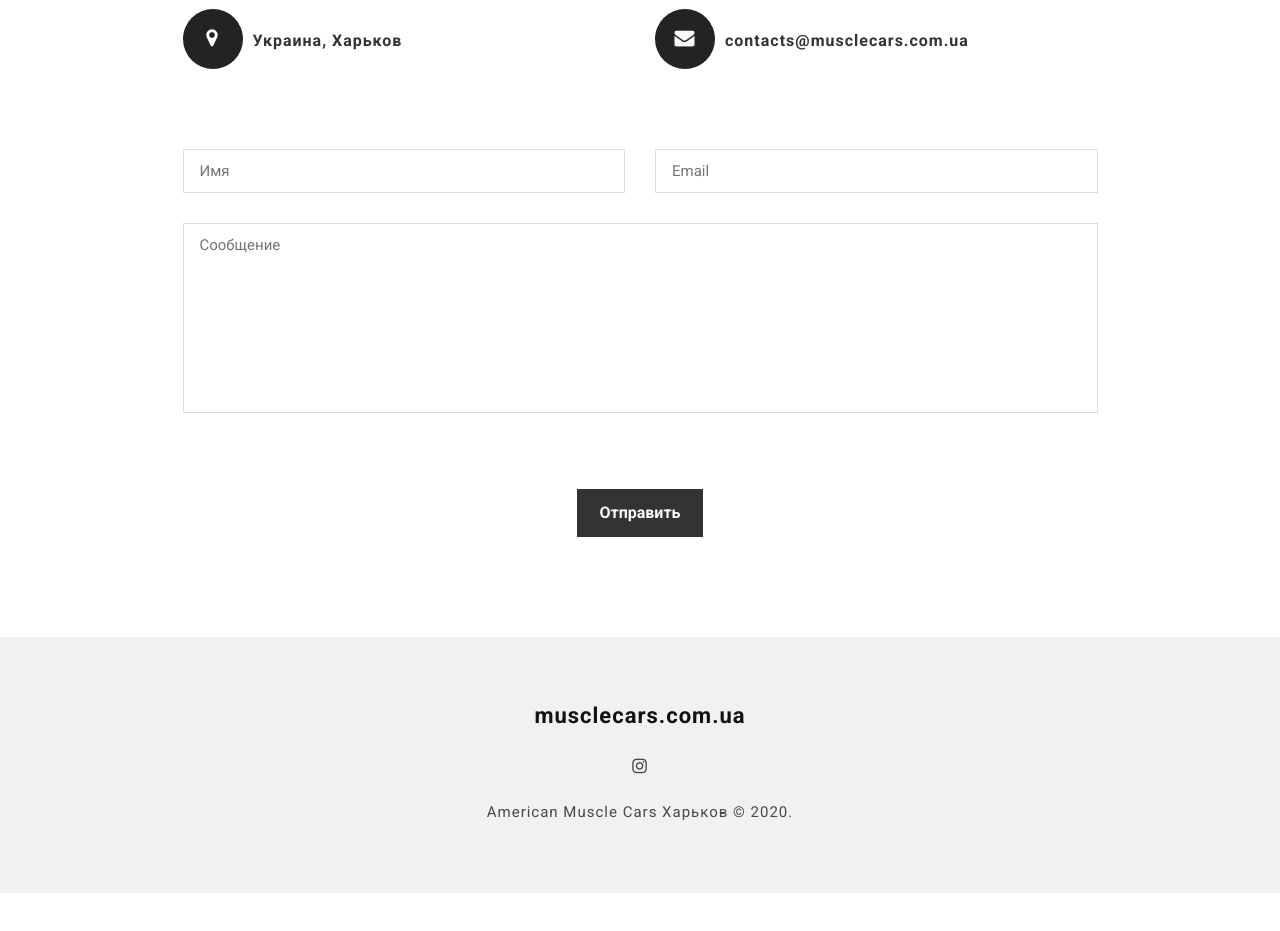
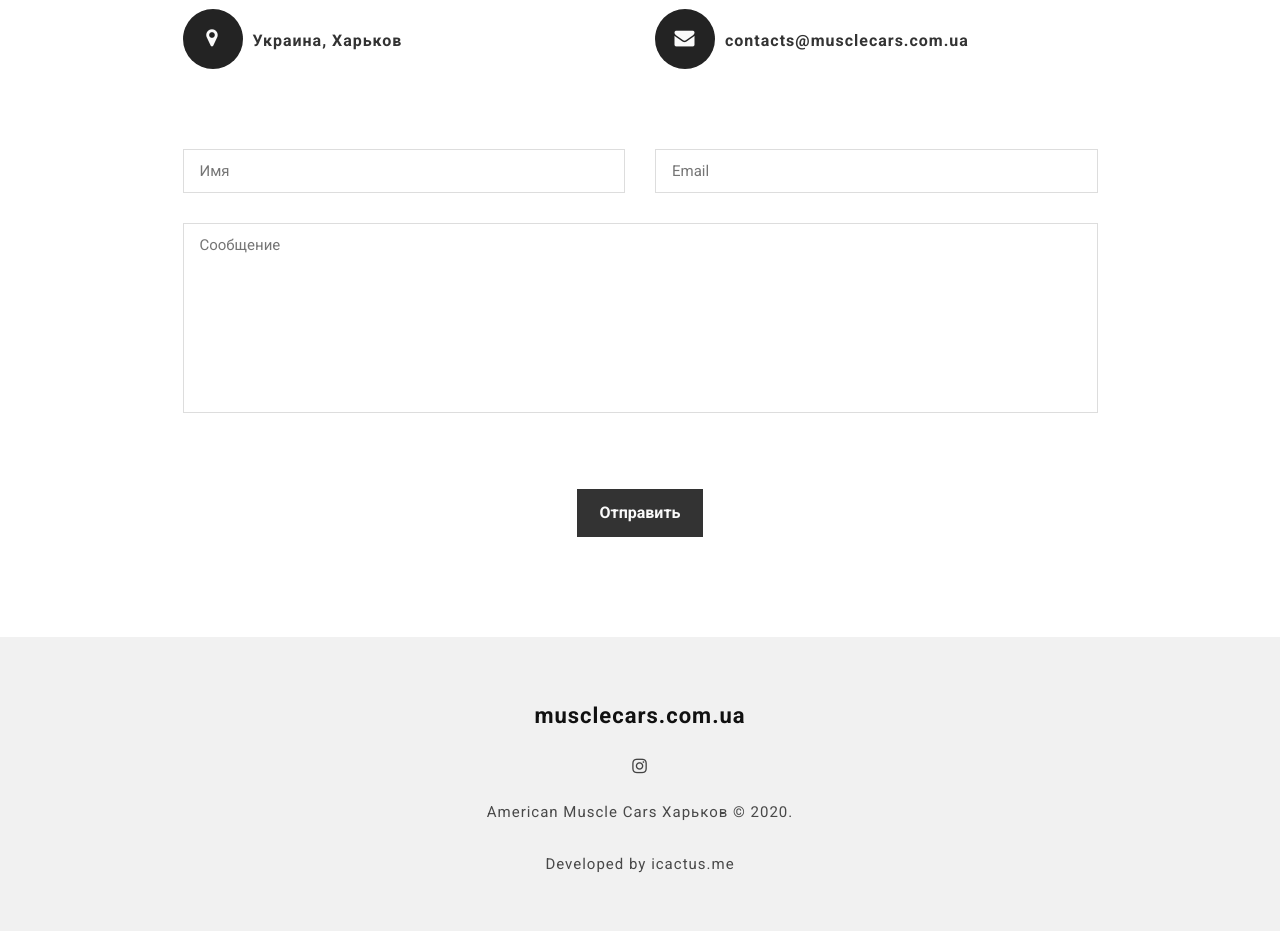
Before and after one commit to musclecarskh/musclecarskh.github.io, a plain HTML site: page index.html in a window 1280 px wide. Shown: the part 3015-3946 px from the top of the page. Before the commit the page ends 3908 px from the top, so only its background shows below. Drawn offline with Linux system fonts and the light colour scheme.

Commit message:
add developed by section

```diff
--- a/css/style.css
+++ b/css/style.css
@@ -971,6 +971,10 @@ Footer
     text-transform: capitalize;
 }
 
+.footer .dev {
+	text-transform: none !important;
+}
+
 .scroll-up {
     position: fixed;
 	font-size: 28px;
--- a/index.html
+++ b/index.html
@@ -6,7 +6,7 @@
     <meta name="viewport" content="width=device-width, initial-scale=1">
 
     <!-- SITE TITLE -->
-    <title>American Muscle Харьков</title>
+    <title>American Muscle Cars Харько</title>
     <meta name="description" content="Клуб владельцев американских Musclecar & Ponycar">
 
     <!-- Bootstrap CSS -->
@@ -335,7 +335,7 @@
                     </ul>
                 </div>
 
-                <p class="copy-text">American Muscle Cars Харьков &copy; 2020.</p>
+                <p class="copy-text">American Muscle Cars Харьков &copy; 2020.<br /><br /><span class="dev">Developed by <a href="http://icactus.me" target="_blank">icactus.me</a></span></p>
             </div> <!-- end row -->
         </div> <!-- End Container -->
     </footer>
```
